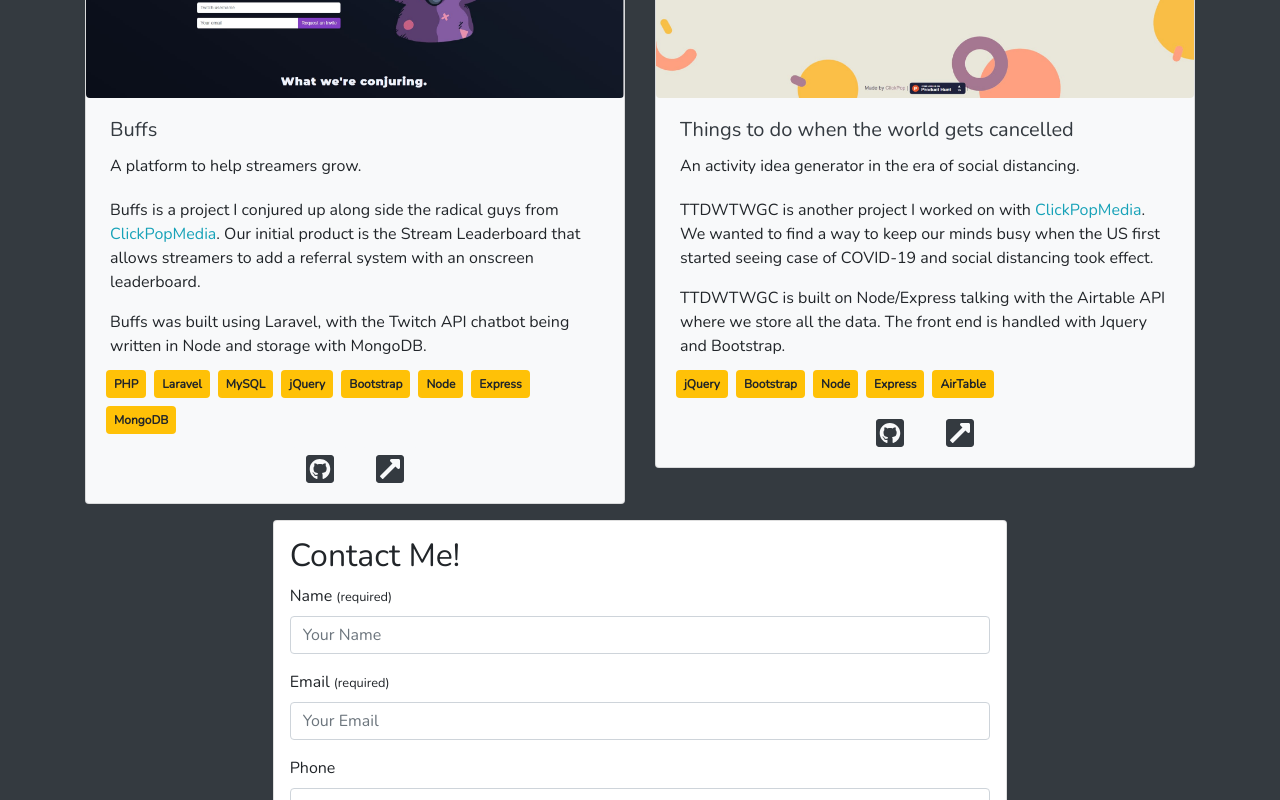
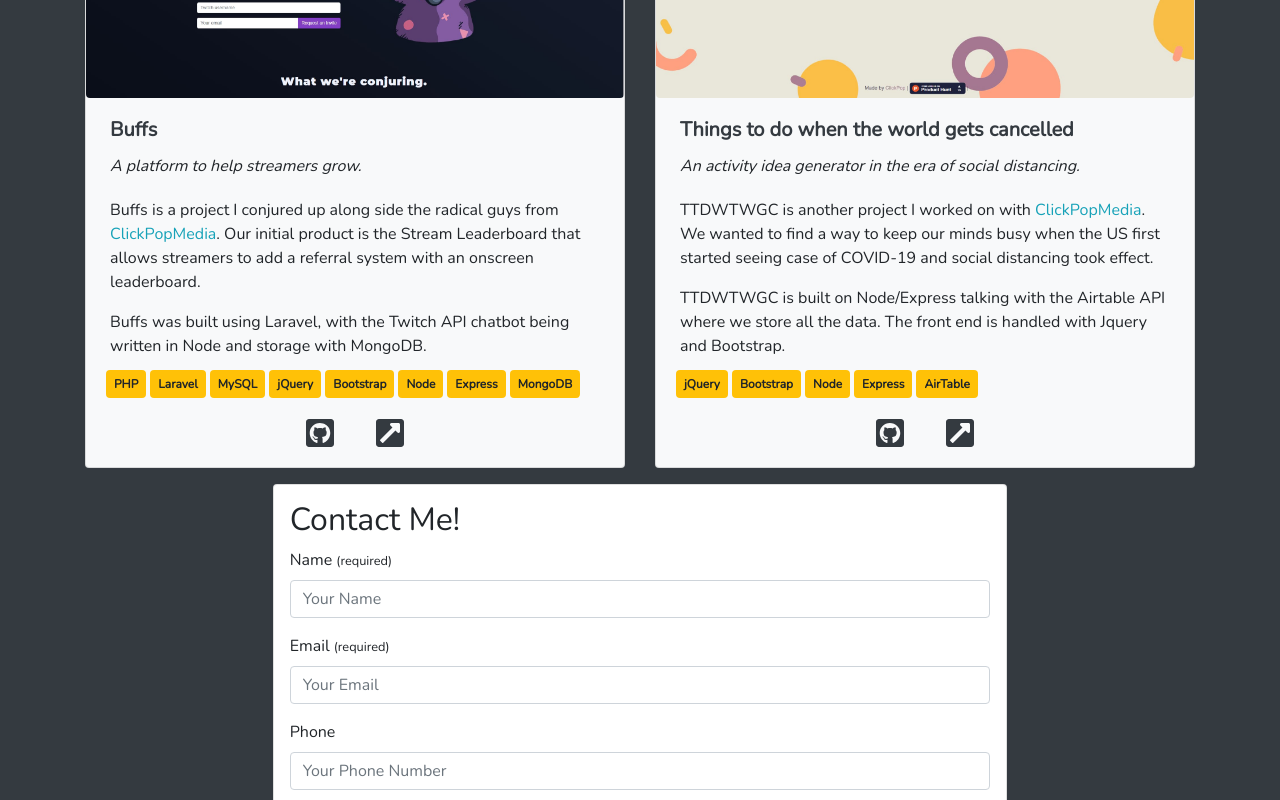
Before and after one commit to GV14982/gvasquez-dev, a React (Create React App) app: page / in a window 1280 px wide. Shown: the part 694-1494 px from the top of the page. Built offline with nearby package versions, Linux system fonts and the light colour scheme; no server answers.

Commit message:
💄 Adjusted spacing and font on cards

```diff
--- a/src/App.css
+++ b/src/App.css
@@ -1,5 +1,5 @@
 @import url('https://fonts.googleapis.com/css2?family=Roboto&display=swap');
-@import url('https://fonts.googleapis.com/css2?family=Nunito&display=swap');
+@import url('https://fonts.googleapis.com/css2?family=Nunito');
 body::-webkit-scrollbar {
   width: 12px;
 }
@@ -8,7 +8,7 @@
   background-color: #343a40;
   scrollbar-width: thin;
   scrollbar-color: #f8f9fa #343a40;
-  font-family: 'Nunito';
+  font-family: 'Nunito', sans-serif;
 }
 
 body::-webkit-scrollbar-track {
@@ -38,6 +38,14 @@
 
 .thank {
   margin-top: -5rem;
+}
+
+.card-title {
+  font-weight: 600;
+}
+
+.card-subtitle {
+  font-style: italic;
 }
 
 .thank-animation {
--- a/src/components/Professional/Project.js
+++ b/src/components/Professional/Project.js
@@ -36,7 +36,7 @@
           {description}
           <div className='my-2 mx-3'>
             {technologies.map((technology) => (
-              <span key={technology} className='badge badge-warning p-2 m-1'>
+              <span key={technology} className='badge badge-warning p-2 my-1 ml-1'>
                 {technology}
               </span>
             ))}
```
